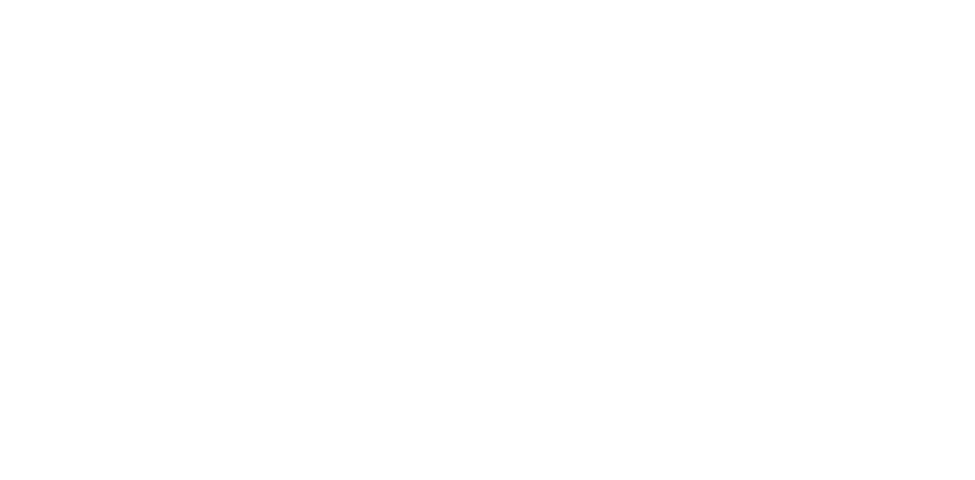
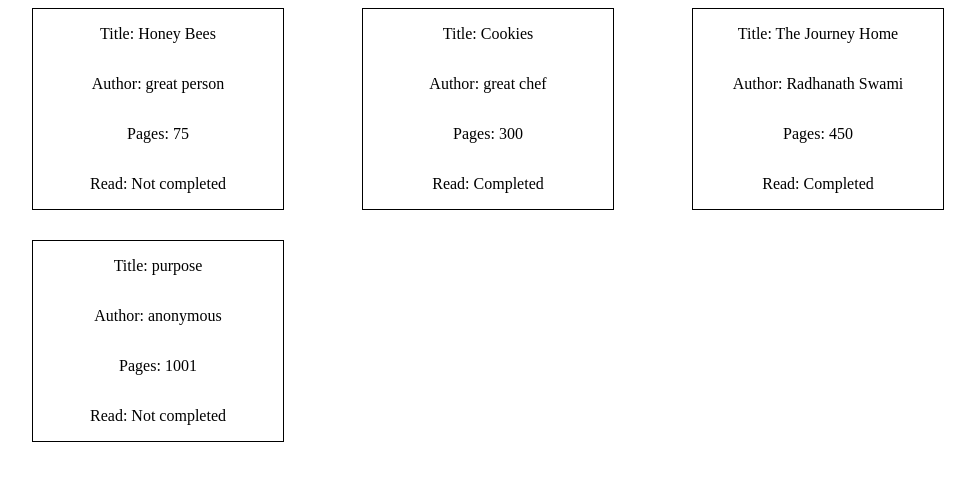
Before and after one commit to ameyareddy9/Library, a plain HTML site: page index.html in a window 1280 px wide. Shown: the whole page, without its empty margins (128-1103 px from the left). Drawn offline with Linux system fonts and the light colour scheme.

Commit message:
Add displayBooks function linked to DOM

```diff
--- a/index.html
+++ b/index.html
@@ -7,10 +7,29 @@
 </head>
 <body>
   <style>
+    #library {
+        width: 1000px;
+        display: grid;
+        grid-template-columns: repeat(auto-fill, 300px);
+        justify-self: center;
+        justify-content: center;
+        gap: 30px;
+    }
 
+    .book {
+        display: flex;
+        flex-direction: column;
+        align-items: center;
+        border: 1px solid black;
+        width: 250px;
+    }
   </style>
 
+  <div id="library"></div>
+
   <script>
+    const library = document.querySelector("#library");
+
     function Book(title, author, pages, read) {
         if (!new.target) {
             throw Error("You must use the 'new' operator to call the constructor");
@@ -29,6 +48,40 @@
         let newBook = new Book(title, author, pages, read);
         myLibrary.push(newBook);
     }
+
+    function displayBooks() {
+        library.replaceChildren();
+
+        for(const book of myLibrary) {
+            const newBook = document.createElement("div");
+            newBook.classList.add("book");
+
+            const title = document.createElement("p");
+            title.textContent = `Title: ${book.title}`;
+            newBook.appendChild(title);
+
+            const author = document.createElement("p");
+            author.textContent = `Author: ${book.author}`;
+            newBook.appendChild(author);
+
+            const pages = document.createElement("p");
+            pages.textContent = `Pages: ${book.pages}`;
+            newBook.appendChild(pages);
+
+            const read = document.createElement("p");
+            read.textContent = `Read: ${book.read ? "Completed" : "Not completed"}`;
+            newBook.appendChild(read);
+
+            library.appendChild(newBook);
+        }
+    }
+
+    addBookToLibrary("Honey Bees", "great person", 75, false);
+    addBookToLibrary("Cookies", "great chef", 300, true);
+    addBookToLibrary("The Journey Home", "Radhanath Swami", 450, true);
+    addBookToLibrary("purpose", "anonymous", 1001, false);
+
+    displayBooks();
   </script>
 </body>
 </html>
```
